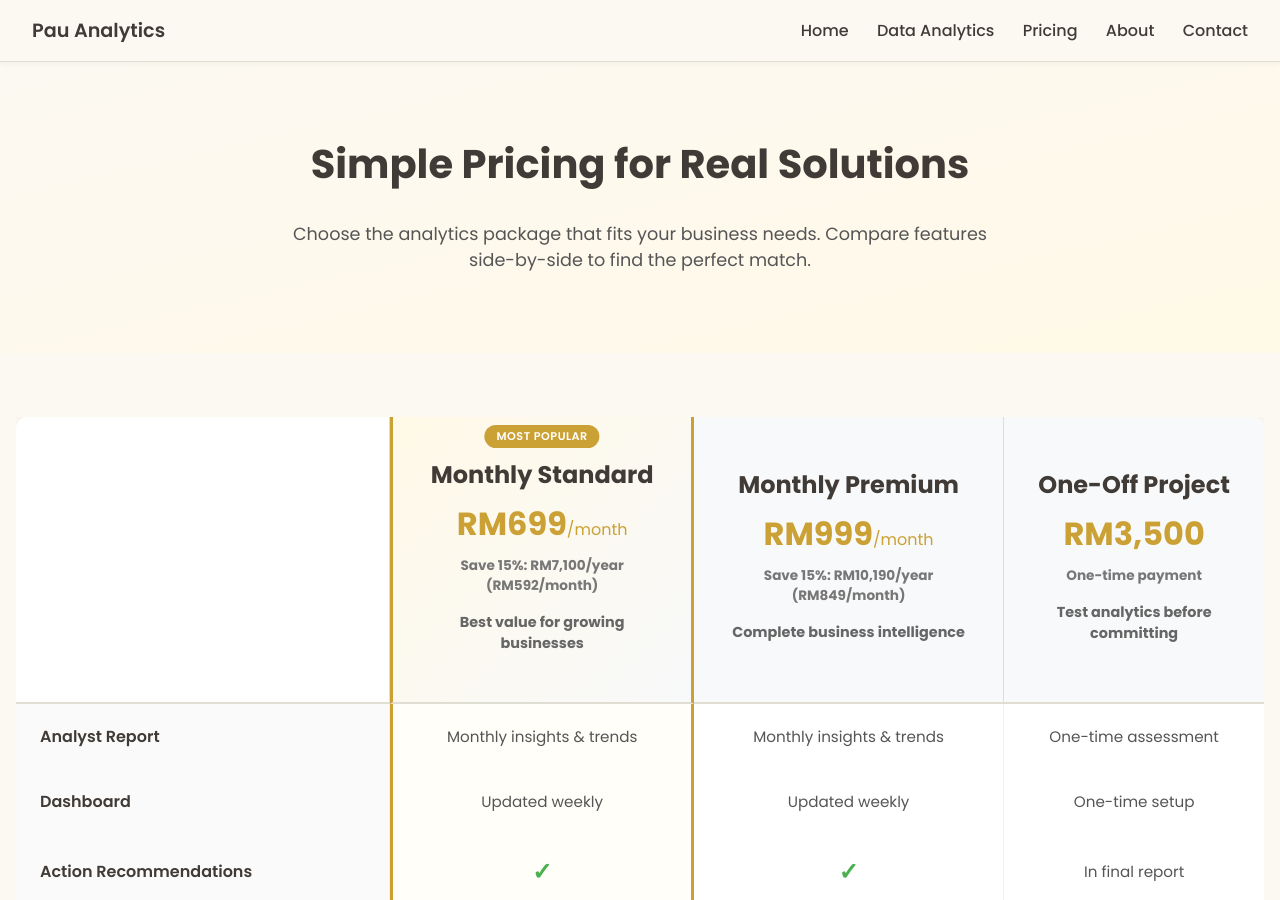
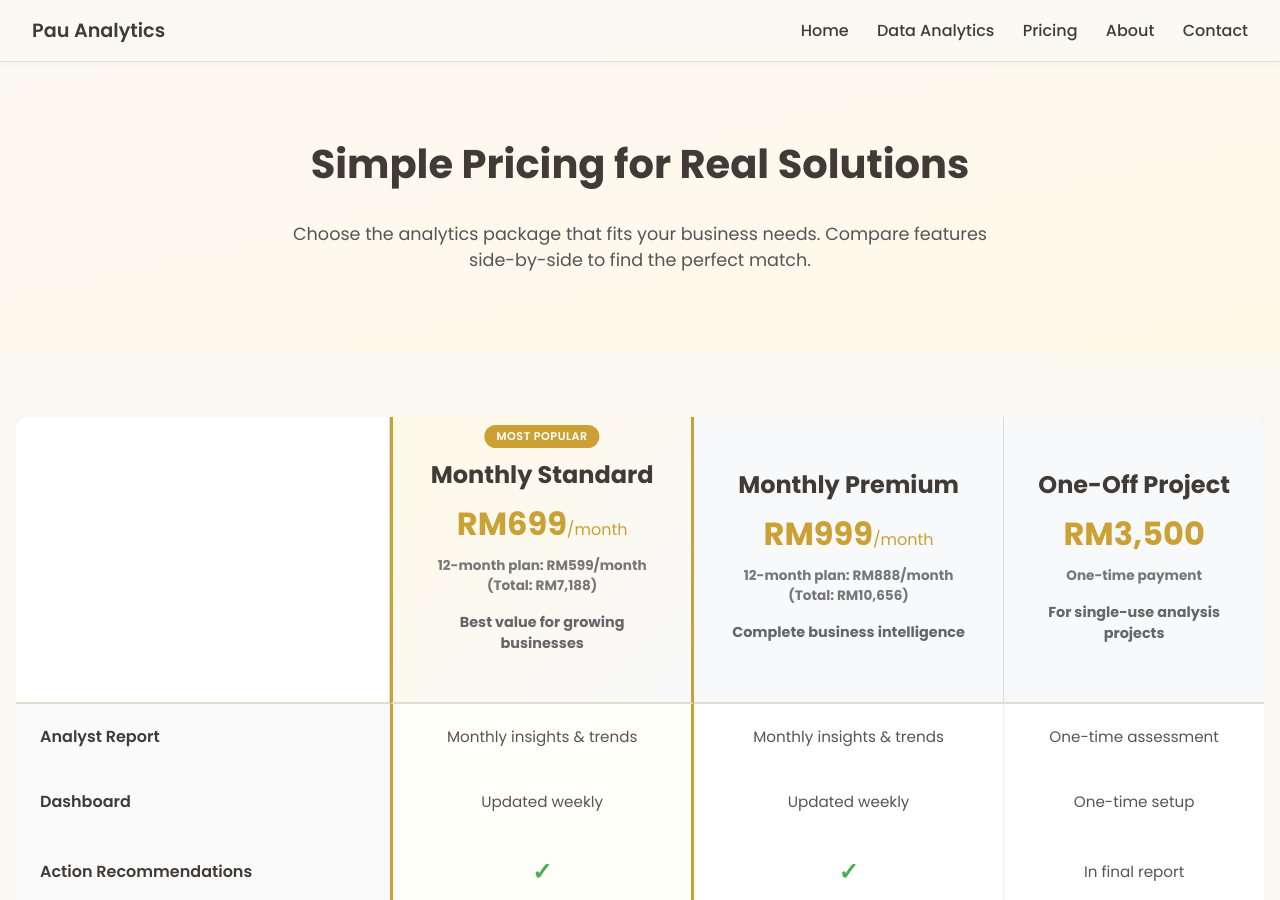
Before and after one commit to lyven81/pinnacles-learning-website, a Jekyll site: the page pricing.html, which Jekyll copies as it is, in a window 1280 px wide and 900 px high. Built offline with Jekyll 4.4.1, drawn with Linux system fonts in a browser that asks for light colours; some of the changed text lies outside the part shown.

Commit message:
Update pricing details and remove car service analogy
Pricing changes:
- Monthly Standard 12-month plan: RM599/month (Total: RM7,188)
- Monthly Premium 12-month plan: RM888/month (Total: RM10,656)
- One-Off Project description: "For single-use analysis projects" (removed "Test analytics before committing")

What's Included section:
- Removed car service analogy to avoid confusion with car workshop business
- Clean titles: "Analyst Report", "Dashboard", "AI Assistant - Premium Only"
- Maintained clear descriptions of each deliverable

🤖 Generated with [Claude Code](https://claude.com/claude-code)

Co-Authored-By: Claude Sonnet 4.5 <noreply@anthropic.com>

```diff
--- a/pricing.html
+++ b/pricing.html
@@ -554,20 +554,20 @@
             <th class="featured">
               <div class="package-name">Monthly Standard</div>
               <div class="package-price">RM699<span style="font-size: 1rem; font-weight: normal;">/month</span></div>
-              <div class="package-subprice">Save 15%: RM7,100/year<br>(RM592/month)</div>
+              <div class="package-subprice">12-month plan: RM599/month<br>(Total: RM7,188)</div>
               <div class="package-description">Best value for growing businesses</div>
             </th>
             <th>
               <div class="package-name">Monthly Premium</div>
               <div class="package-price">RM999<span style="font-size: 1rem; font-weight: normal;">/month</span></div>
-              <div class="package-subprice">Save 15%: RM10,190/year<br>(RM849/month)</div>
+              <div class="package-subprice">12-month plan: RM888/month<br>(Total: RM10,656)</div>
               <div class="package-description">Complete business intelligence</div>
             </th>
             <th>
               <div class="package-name">One-Off Project</div>
               <div class="package-price">RM3,500</div>
               <div class="package-subprice">One-time payment</div>
-              <div class="package-description">Test analytics before committing</div>
+              <div class="package-description">For single-use analysis projects</div>
             </th>
           </tr>
         </thead>
```
Also changed, not shown: other parts of pricing.html (+3 -3 lines).
